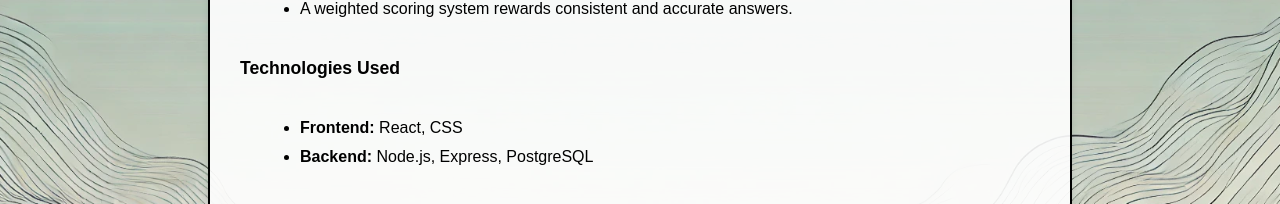
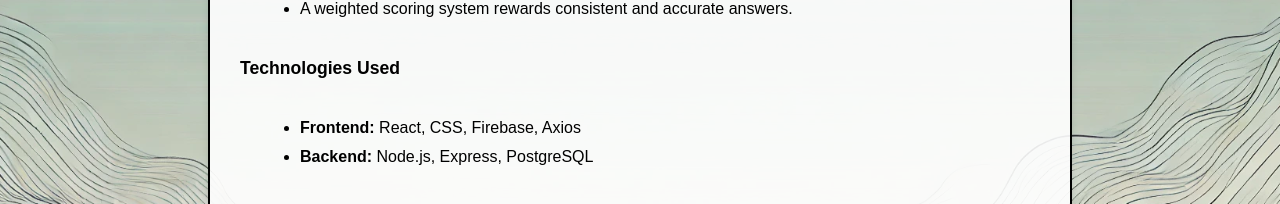
Before and after one commit to CallumBlejean/cbportfolio, a React (Vite) app: page /canopy-id in a window 1280 px wide. Shown: the part 1700-1904 px from the top of the page. Built offline with nearby package versions, Linux system fonts and the light colour scheme.

Commit message:
added front end content

```diff
--- a/src/components/CanopyId.jsx
+++ b/src/components/CanopyId.jsx
@@ -66,7 +66,7 @@ function CanopyId() {
             <section className="feature-section">
               <h5>Technologies Used</h5>
               <ul>
-                <li><strong>Frontend:</strong> React, CSS</li>
+                <li><strong>Frontend:</strong> React, CSS, Firebase, Axios</li>
                 <li><strong>Backend:</strong> Node.js, Express, PostgreSQL</li>
               </ul>
             </section>
```
